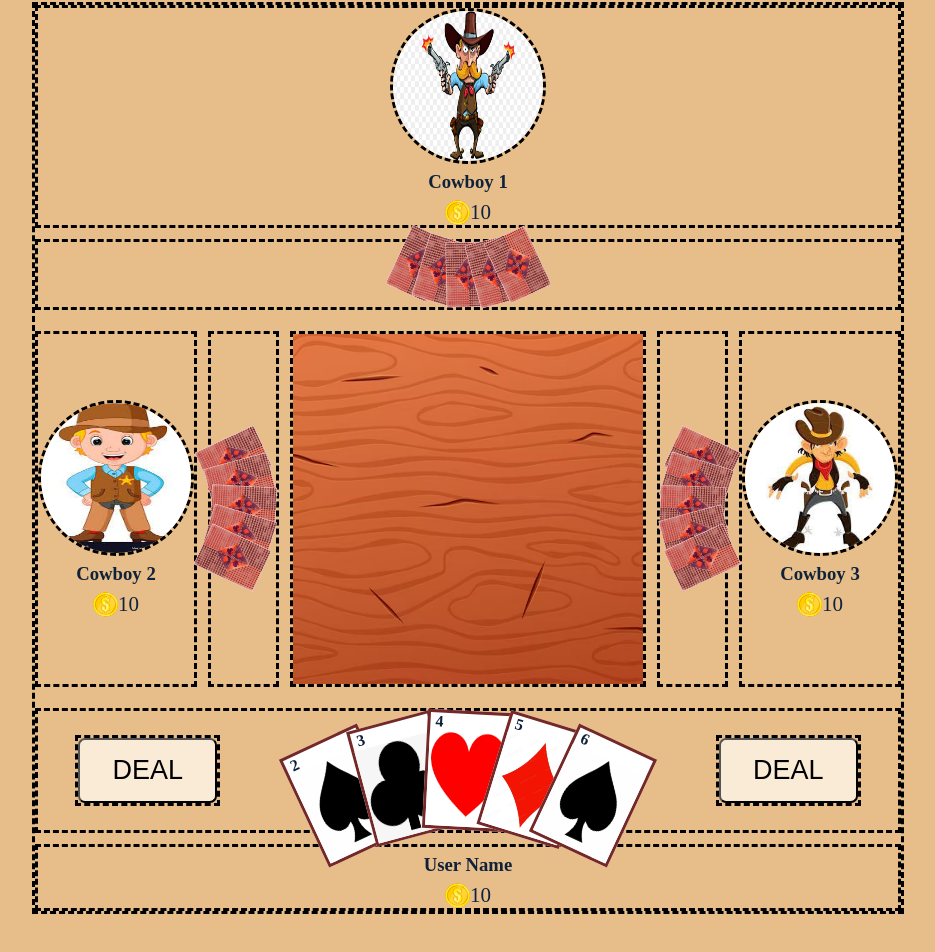
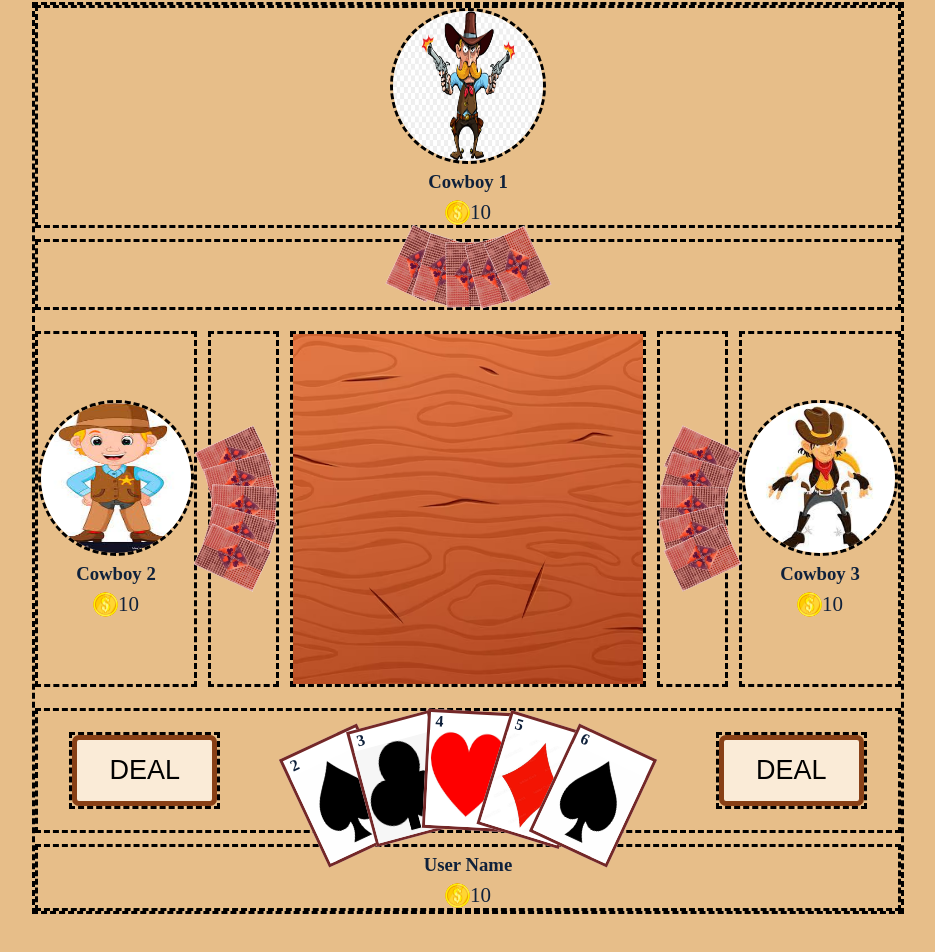
Before and after one commit to galba2/Poker_Website, a plain HTML site: page game.html in a window 1280 px wide. Shown: the part 78-1030 px from the top of the page, without its empty margins (172-1107 px from the left). Drawn offline with Linux system fonts and the light colour scheme.

Commit message:
commit 62 +border color & thickness to user's buttons

```diff
--- a/game_styles.css
+++ b/game_styles.css
@@ -96,6 +96,7 @@ h1,h3,p,b {
     padding: 15px 32px;
     cursor: pointer;
     font-size: 27px;
+    border: 5px solid rgb(136, 64, 22);
     border-radius: 7px;
 }
 
@@ -121,6 +122,7 @@ h1,h3,p,b {
     background-color: #fff;
     border: solid;
     border-color:rgb(116, 40, 40);
+    cursor: pointer;
 }
 
 .user-individual-rank{
```
